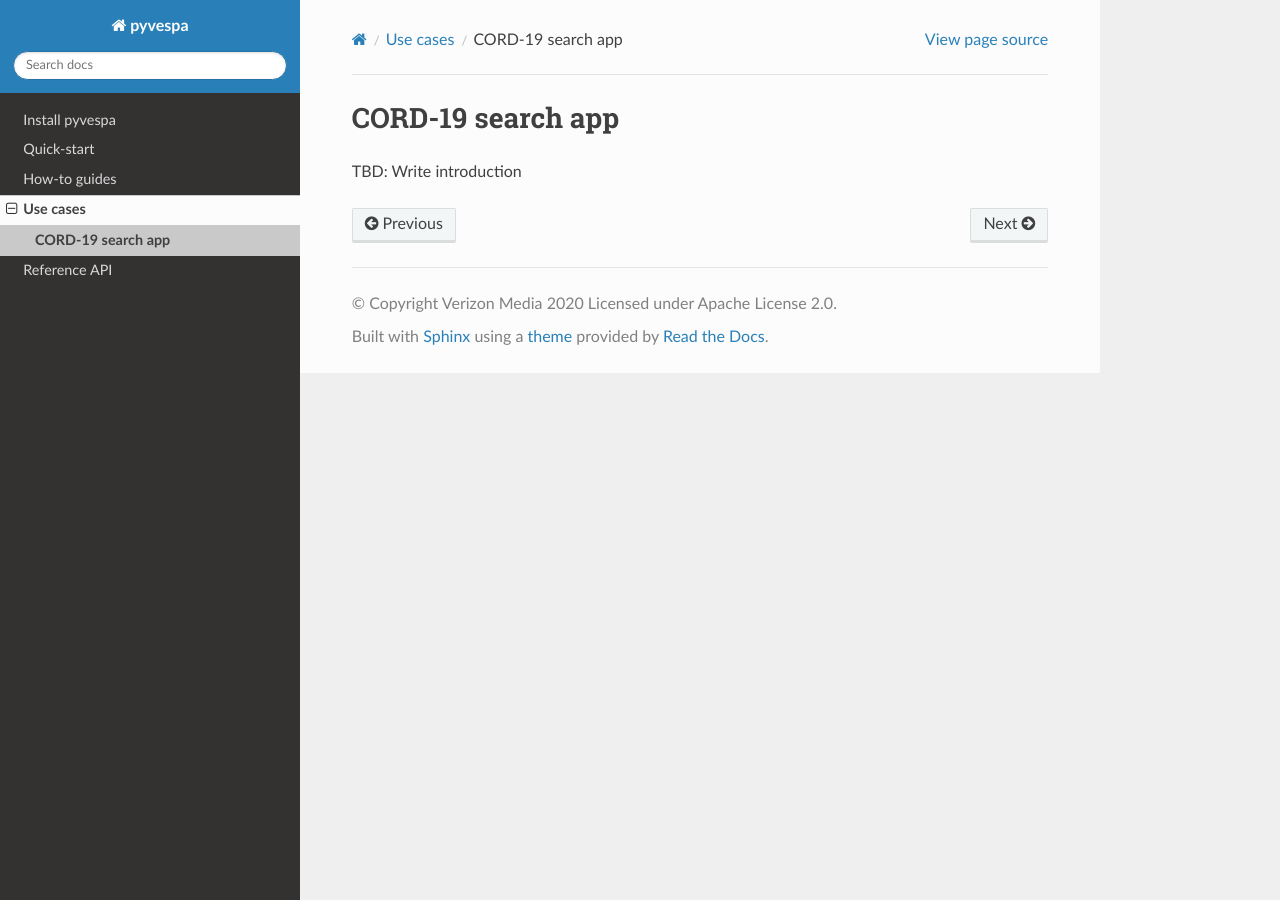
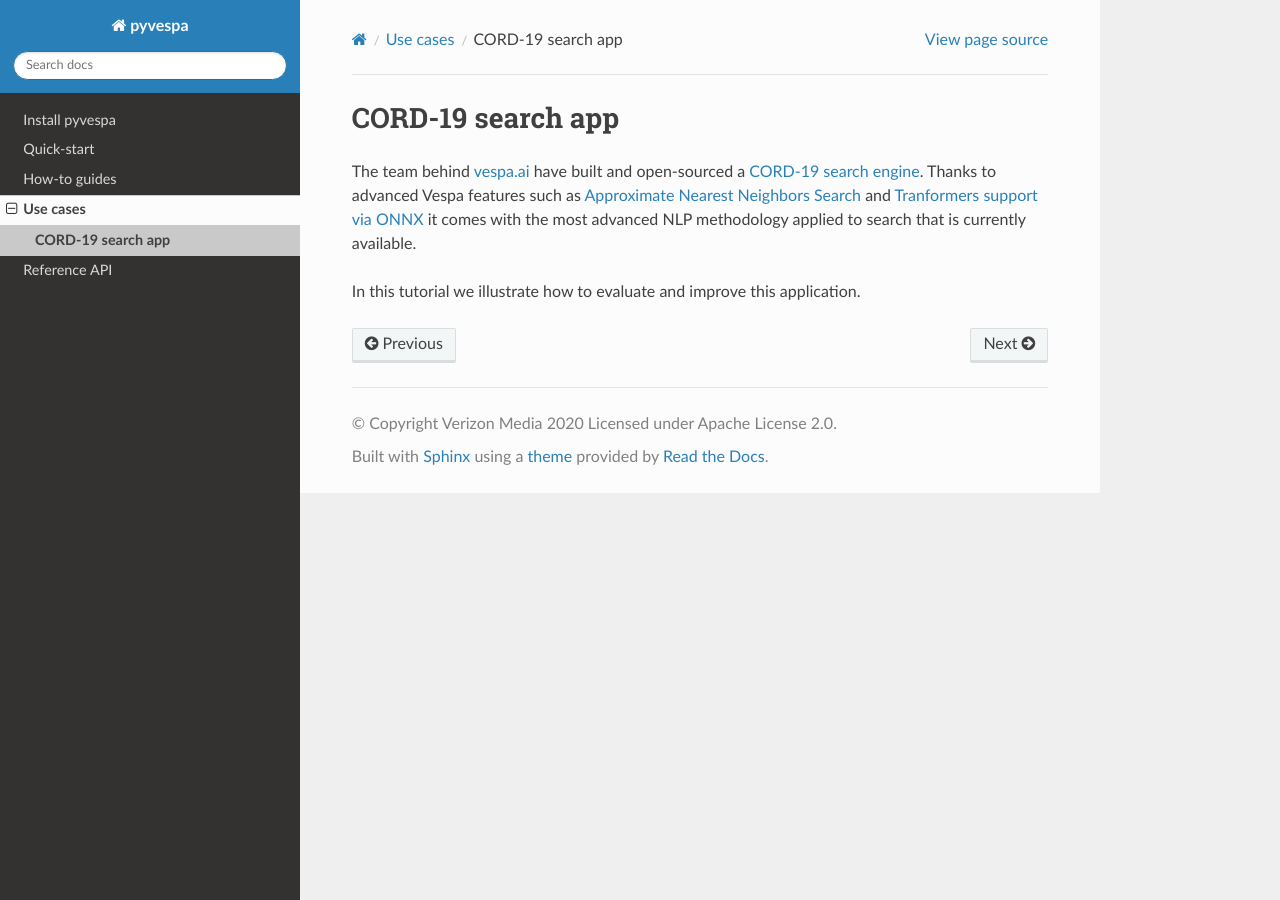
Before and after one commit to vespa-engine/pyvespa, a Sphinx documentation site: the page built from docs/sphinx/source/use_cases/cord19/cord19.rst, in a window 1280 px wide. Built offline with Sphinx 7.4.7 and the Read the Docs theme 2.0.0, drawn with Linux system fonts in a browser that asks for light colours; pages that are not in the unit, such as notebooks, are missing from menus.

Commit message:
update cord19 use case page

```diff
--- a/docs/sphinx/source/use_cases/cord19/cord19.rst
+++ b/docs/sphinx/source/use_cases/cord19/cord19.rst
@@ -1,9 +1,15 @@
 CORD-19 search app
 ==================
 
-TBD: Write introduction
+The team behind `vespa.ai <https://vespa.ai/>`_ have built and open-sourced a `CORD-19 search engine <https://cord19.vespa.ai/>`_.
+Thanks to advanced Vespa features such as
+`Approximate Nearest Neighbors Search <https://blog.vespa.ai/approximate-nearest-neighbor-search-in-vespa-part-1/>`_
+and `Tranformers support via ONNX <https://blog.vespa.ai/introducing-nlp-with-transformers-on-vespa/>`_ it comes with
+the most advanced NLP methodology applied to search that is currently available.
+
+In this tutorial we illustrate how to evaluate and improve this application.
 
 .. toctree::
    :maxdepth: 1
 
-   cord19_connect_evaluate
+   cord19_download_parse_trec_covid
```
